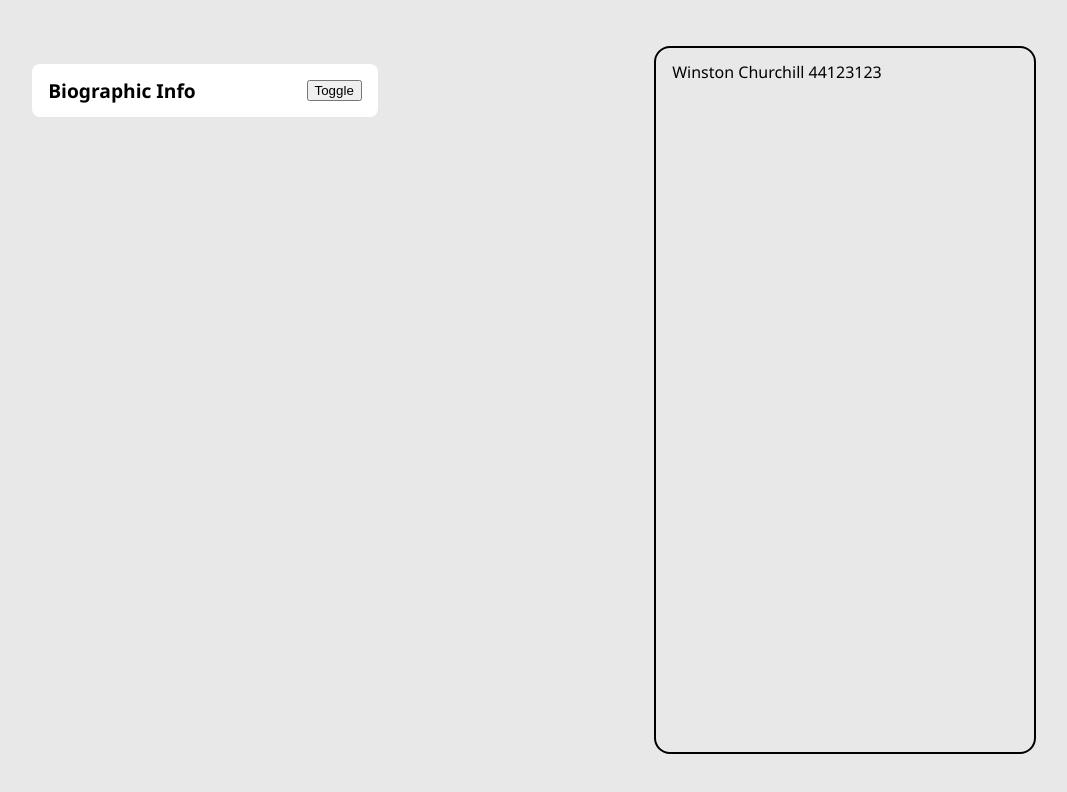
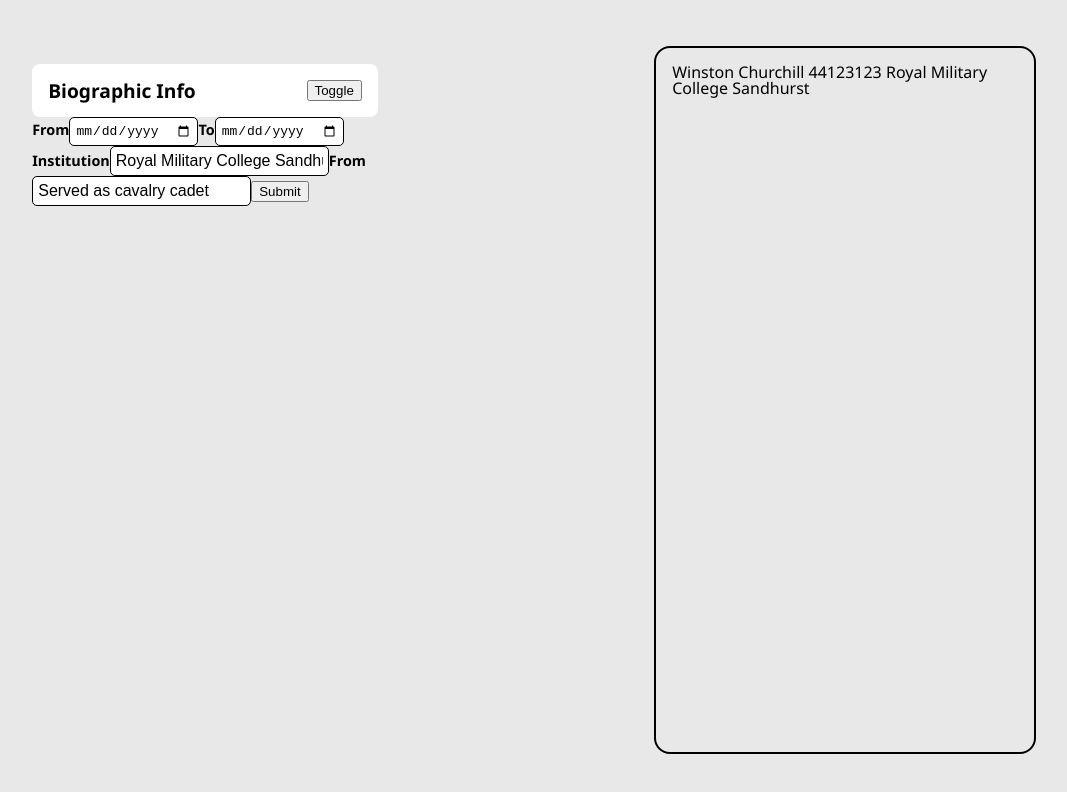
Before and after one commit to BuonicosII/cv-application, a React (Vite) app: page / in a window 1280 px wide. Shown: the top 792 px of the page, without its empty margins (114-1181 px from the left). Built offline with nearby package versions, Linux system fonts and the light colour scheme.

Commit message:
Add Edu Form component to render education achiev.

```diff
--- a/src/components/Curriculum.jsx
+++ b/src/components/Curriculum.jsx
@@ -1,7 +1,7 @@
 function Curriculum({ anotherObj }) {
     return (
         <div className="curriculumDiv">
-            {anotherObj.name + " " + anotherObj.surname + " " + anotherObj.phone}
+            {anotherObj.name + " " + anotherObj.surname + " " + anotherObj.phone + " " +anotherObj.education[0].institution}
         </div>
     )
 }
--- a/src/components/CurriculumForm.jsx
+++ b/src/components/CurriculumForm.jsx
@@ -1,10 +1,12 @@
 import { BioForm } from './BioForm'
+import { EduForm } from './EduForm'
 
 function CurriculumForm({ someObj, someFn }) {
 
     return (
         <div className='formHolder'>
-            <BioForm someObj={someObj} someFn={someFn} ></BioForm>
+            <BioForm someObj={someObj} someFn={someFn}></BioForm>
+            <EduForm someObj={someObj} someFn={someFn}></EduForm>
         </div>
     )
 }
--- /dev/null
+++ b/src/components/EduForm.jsx
@@ -0,0 +1,49 @@
+import { useState } from 'react'
+import { format, parseISO } from "date-fns"
+
+function EduExperience ({ someObj, someFn, index}) {
+
+    function degreeSubmit(e) {
+
+        e.preventDefault()
+
+        const newDegree = {institution: "liceo copernico"}
+
+        someObj.education[index] = newDegree;
+
+        someFn({
+            ...someObj,
+            education: someObj.education.map(someDegree => someDegree)})
+
+    }
+
+    return (
+        <form onSubmit={degreeSubmit}>
+            <label htmlFor="from">From</label>
+            <input type='date' name='from' id='from'></input>
+            <label htmlFor="to">To</label>
+            <input type='date' name='to' id='to'></input>
+            <label htmlFor="institution">Institution</label>
+            <input name='institution' id='institution' value={someObj.education[index].institution}></input>
+            <label htmlFor="info">From</label>
+            <input name='info' id='info' value={someObj.education[index].info}></input>
+            <button type='submit'>Submit</button>
+        </form>
+    )
+}
+
+
+function EduForm ({someObj, someFn}) {
+
+    return (
+        <>
+        {someObj.education.map((degree, index) => {
+            return (
+                <EduExperience someObj={someObj} someFn={someFn} index={index}></EduExperience> //remember to add key here!
+                )
+        })}
+        </>
+    )
+}
+
+export { EduForm }
--- a/src/main.jsx
+++ b/src/main.jsx
@@ -10,7 +10,15 @@
   phone: 44123123,
   email: "w.churchill@notrealmail.uk",
   born: new Date(1874, 10, 30),
-  address: "10 Downing Street, London UK"
+  address: "10 Downing Street, London UK",
+  education: [
+    {
+      institution: "Royal Military College Sandhurst",
+      from: new Date("1893"),
+      to: new Date("1895"),
+      info: "Served as cavalry cadet",
+    }
+  ]
 }
 
 ReactDOM.createRoot(document.getElementById('root')).render(
```
